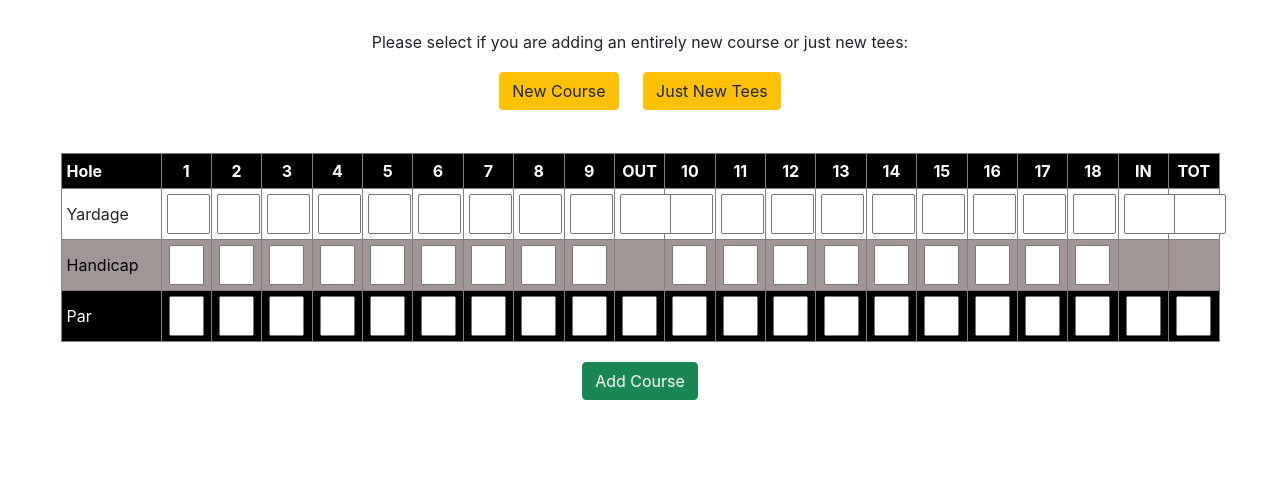
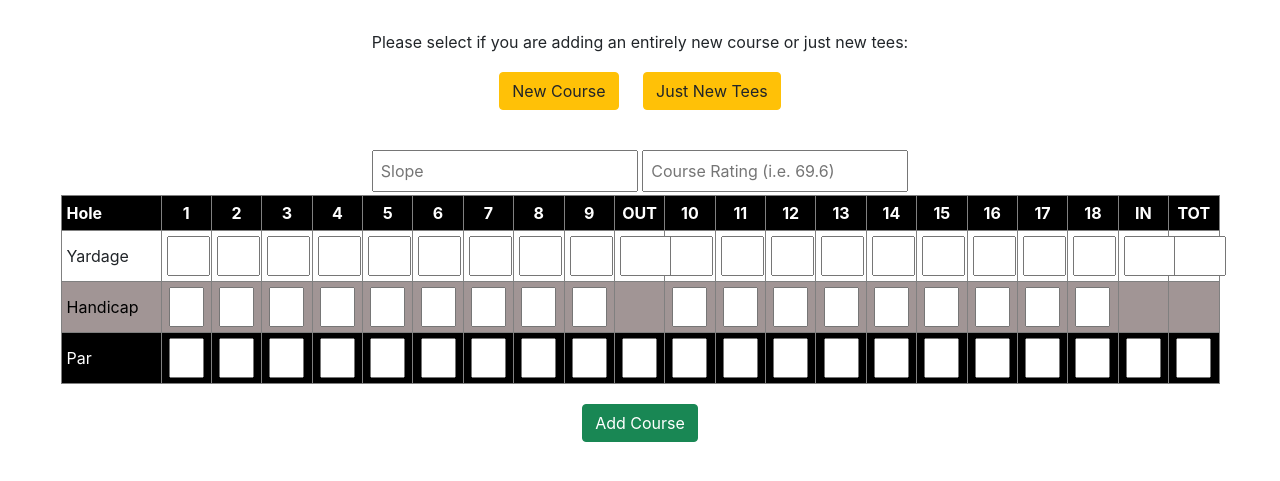
Before and after one commit to jackfarrell2/mgc, a Django app: page /new in a window 1280 px wide. Shown: the part 80-561 px from the top of the page. Run offline with Django 4.2, Linux system fonts and the light colour scheme; data comes from the database, SQL or seed files in the repository; both versions use the stored data as it was after the commit; some libraries are stand-ins or nearby versions.

Commit message:
completed front and back end error checking for post new course functionality

```diff
--- a/mgc/golf/models.py
+++ b/mgc/golf/models.py
@@ -20,6 +20,8 @@ class Course(models.Model):
         (BLACK, 'Black')
     ]
     tees = models.CharField(max_length=6, choices=TEE_CHOICES, default=WHITE)
+    course_rating = models.DecimalField(max_digits=3, decimal_places=1)
+    slope = models.IntegerField()
     front_par = models.IntegerField()
     back_par = models.IntegerField()
     par = models.IntegerField()
--- a/mgc/golf/static/golf/new.js
+++ b/mgc/golf/static/golf/new.js
@@ -36,11 +36,9 @@ function validateMyForm() {
         if (tees.value === 'Tees') {
             alert("Please select an option for the tees.");
             return false;
-        } else if (course_name.value === '') {
+        } if (course_name.value === '') {
             alert("Please enter a course name.");
             return false;
-        } else {
-            return true;
         }
     } else if (new_course.style.display === 'none') {
         let tees = document.querySelector('#tees');
@@ -48,12 +46,102 @@ function validateMyForm() {
         if (tees.value === 'Tees') {
             alert("Please select an option for the tees.");
             return false;
-        } else if (course_name.value === 'Course') {
+        } if (course_name.value === 'Course') {
             alert("Please select an option for the course name.");
             return false;
-        } else {
-            return true;
         }
+    }
 
+    let yardage_row = document.getElementsByClassName('yardages-row')[0];
+    let par_row = document.getElementsByClassName('pars-row')[0];
+    let handicap_row = document.getElementsByClassName('handicap-row')[0];
+    let yardages = [];
+    let pars = [];
+    let handicaps = [];
+    for (let i = 0; i < yardage_row.childElementCount; i++) {
+        if (i != 0 && i != 10 && i != 20 && i != 21) {
+            yardages.push(yardage_row.children[i].children[0].value);
+            pars.push(par_row.children[i].children[0].value);
+            handicaps.push(handicap_row.children[i].children[0].value);
+        }
     }
+    let front_nine_sum_yardages = 0;
+    let back_nine_sum_yardages = 0;
+    let total_sum_yardages = 0;
+    let front_nine_sum_pars = 0;
+    let back_nine_sum_pars = 0;
+    let total_sum_pars = 0;
+    for (let i = 0; i < 18; i++) {
+        if (i < 9) {
+            front_nine_sum_yardages += parseInt(yardages[i]);
+            total_sum_yardages += parseInt(yardages[i]);
+            front_nine_sum_pars += parseInt(pars[i]);
+            total_sum_pars += parseInt(pars[i]);
+        }
+        else {
+            back_nine_sum_yardages += parseInt(yardages[i]);
+            total_sum_yardages += parseInt(yardages[i]);
+            back_nine_sum_pars += parseInt(pars[i]);
+            total_sum_pars += parseInt(pars[i]);
+        }
+    }
+    let front_nine_yardage_given = yardage_row.children[10].children[0].value;
+    let back_nine_yardage_given = yardage_row.children[20].children[0].value;
+    let total_yardage_given = yardage_row.children[21].children[0].value;
+    let front_nine_par_given = par_row.children[10].children[0].value;
+    let back_nine_par_given = par_row.children[20].children[0].value;
+    let total_par_given = par_row.children[21].children[0].value;
+
+
+    // if (front_nine_sum_yardages != front_nine_yardage_given) {
+    //     alert("The front nine yardages do not add up to the front nine yardage total.");
+    //     return false;
+    // } else if (back_nine_sum_yardages != back_nine_yardage_given) {
+    //     alert("The back nine yardages do not add up to the back nine yardage total.");
+    //     return false;
+    // } else if (total_sum_yardages != total_yardage_given) {
+    //     alert("The yardages by hole do not add up to the yardage total.");
+    //     return false;
+    // } else if (front_nine_sum_pars != front_nine_par_given) {
+    //     alert("The front nine pars do not add up to the front nine par total.");
+    //     return false;
+    // } else if (back_nine_sum_pars != back_nine_par_given) {
+    //     alert("The back nine pars do not add up to the back nine par total.");
+    //     return false;
+    // } else if (total_sum_pars != total_par_given) {
+    //     alert("The pars by hole do not add up to the par total.");
+    //     return false;
+    // }
+
+    // let handicap_set = new Set(handicaps);
+    // if (handicap_set.size != handicaps.length) {
+    //     alert("Each hole must have a unique handicap.");
+    //     return false;
+    // }
+
+    let slope = parseInt(document.querySelector('#slope').value);
+    let rating = document.querySelector('#rating').value;
+    if (isNaN(slope)) {
+        alert("Invalid Slope Rating");
+        return false;
+    } else {
+        if (slope < 55 || slope > 155) {
+            alert("Invalid Slope Rating");
+            return false;
+        }
+    }
+    if (isNaN(rating)) {
+        alert("Invalid Course Rating");
+        return false;
+    } else {
+        if (rating < 60 || rating > 81 || rating.toString().length != 4) {
+            alert("Invalid Course Rating");
+            return false;
+        }
+    }
+
+
+
+
+
 }
--- a/mgc/golf/templates/golf/new.html
+++ b/mgc/golf/templates/golf/new.html
@@ -41,6 +41,10 @@
             <option value="Black">Black</option>
             <option value="Red">Red</option>
         </select>
+    </div>
+    <div id="course-information" class="course-information">
+        <input type="text" name="slope" id="slope" placeholder="Slope">
+        <input type="text" name="rating" id="rating" placeholder="Course Rating (i.e. 69.6)">
     </div>
     <table class="scorecard">
         <!-- Holes -->
--- a/mgc/golf/views.py
+++ b/mgc/golf/views.py
@@ -202,30 +202,79 @@ def post_tees(request, name, tees):
 def new(request):
     if request.method == "POST":
         # Store all course information
+        try:
+            slope = int(request.POST['slope'])
+        except:
+            return render(request, "golf/error.html", {'message': 'Invalid Slope Rating'})
+        if slope < 55 or slope > 155:
+            return render(request, "golf/error.html", {'message': 'Invalid Slope Rating'})
+        try:
+            rating = float(request.POST['rating'])
+        except:
+            return render(request, "golf/error.html", {'message': 'Invalid Course Rating'})
+        test_rating = str(rating)
+        if len(test_rating) != 4:
+            return render(request, "golf/error.html", {'message': 'Invalid Course Rating'})
+        for i in range(len(test_rating)):
+            if i != 2:
+                if not test_rating[i].isdigit():
+                    return render(request, "golf/error.html", {'message': 'Invalid Course Rating'})
+            else:
+                if test_rating[i] != '.':
+                    return render(request, "golf/error.html", {'message': 'Invalid Course Rating'})
+
+
+        if rating < 60 or rating > 81:
+            return render(request, "golf/error.html", {'message': 'Invalid Course Rating'})
 
         # Store yardage information
         yardages = []
         for i in range(1, 19):
-            this_yardage = request.POST[f"yardages_{i}"]
+            this_yardage = int(request.POST[f"yardages_{i}"])
             yardages.append(this_yardage)
+        # if sum(yardages[0:9]) != int(request.POST['yardages_front']):
+        #     return render(request, "golf/error.html", {'message': 'The front nine yardages do not add up to the front nine yardage total.'})
+        # elif sum(yardages[9:]) != int(request.POST['yardages_back']):
+        #     return render(request, "golf/error.html", {'message': 'The back nine yardages do not add up to the back nine yardage total.'})
+        # elif sum(yardages) != int(request.POST['yardages_total']):
+        #      return render(request, "golf/error.html", {'message': 'The yardages by hole do not add up to the yardage total.'})
 
         # Store par information
         pars = []
         for i in range(1, 19):
-            this_par = request.POST[f"par_{i}"]
+            this_par = int(request.POST[f"par_{i}"])
             pars.append(this_par)
+        # if sum(pars[0:9]) != int(request.POST['par_front']):
+        #     return render(request, "golf/error.html", {'message': 'The front nine pars do not add up to the front nine par total.'})
+        # elif sum(pars[9:]) != int(request.POST['par_back']):
+        #     return render(request, "golf/error.html", {'message': 'The back nine pars do not add up to the back nine par total.'})
+        # elif sum(pars) != int(request.POST['par_total']):
+        #      return render(request, "golf/error.html", {'message': 'The pars by hole do not add up to the par total.'})
 
         # Store handicap information
         handicaps = []
         for i in range(1, 19):
-            this_handicap = request.POST[f"handicap_{i}"]
+            this_handicap = int(request.POST[f"handicap_{i}"])
             handicaps.append(this_handicap)
+        # Check if there are any duplicates
+        # if len(handicaps) != len(set(handicaps)):
+        #     return render(request, "golf/error.html", {'message': 'Multiple holes cannot have the same handicap.'})
 
         # Check if the user is adding a new course or just a new tee option
         # User is adding a new course
         if request.POST['course-or-tees'] == 'Course':
             # Check if the course name already exists
-            all_course = Course.objects.all()
+            all_courses = Course.objects.all()
+            for i in range(len(all_courses)):
+                if all_courses[i].name == request.POST['new_course_name']:
+                    return render(request, "golf/error.html", {'message': 'A course with this name already exists.'})
+
+            # Add Course
+            this_course = Course(name=request.POST['new_course_name'], tees=request.POST['new_tees'], front_par=int(request.POST['par_front']), back_par=int(request.POST['par_back']), par=int(request.POST['par_total']), front_yardage=int(request.POST['yardages_front']), back_yardage=int(request.POST['yardages_back']), yardage=int(request.POST['yardages_total']), slope=slope, course_rating=rating)
+            # this_course.save()
+            for i in range(18):
+                this_hole = Hole(course=this_course, tee=i+1, par=pars[i], yardage=yardages[i], handicap=handicaps[i])
+                # this_hole.save()
             pass
         # User is just adding a new tee option
         elif request.POST['course-or-tees'] == 'Tees':
```
Also changed, not shown: mgc/db.sqlite3, mgc/golf/migrations/0009_course_course_rating_course_slope.py (added), mgc/golf/migrations/0010_alter_course_course_rating.py (added), mgc/golf/migrations/0011_alter_course_course_rating.py (added).
